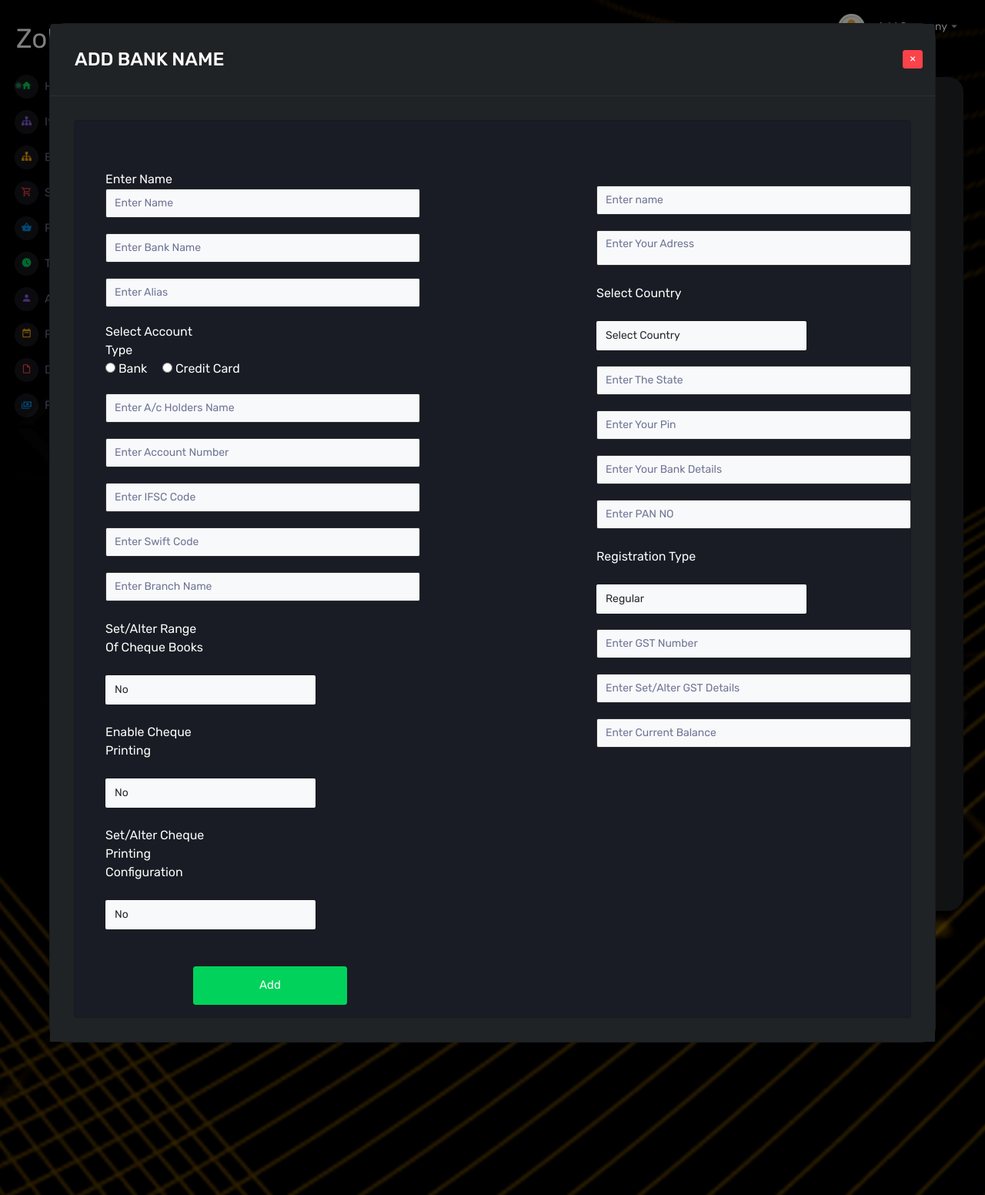
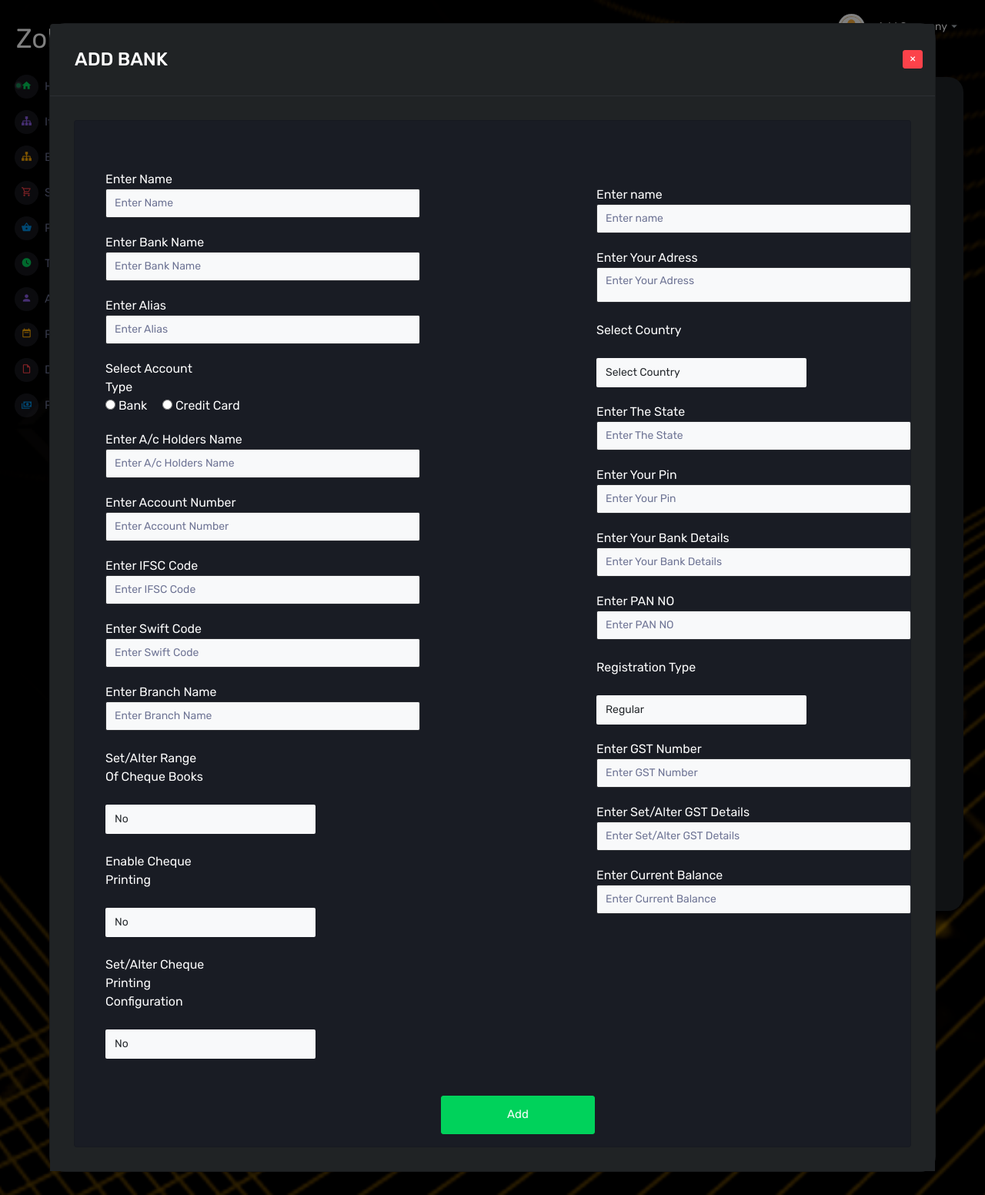
Before and after one commit to amal-davis/sample2, a Django app: page /payment_details/1/ in a window 1280 px wide, after a click that opens the changed part. Shown: the whole page at 77% size. Run offline with Django 4.2, Linux system fonts and the light colour scheme; tables that the repository leaves empty hold one stand-in row (values such as "Sample post"); some libraries are stand-ins or nearby versions.

Commit message:
Updated Files

```diff
--- a/zohoapp/templates/payment_details_edit.html
+++ b/zohoapp/templates/payment_details_edit.html
@@ -219,6 +219,8 @@
             {% for v in bank %}
             <option value="{{ v.bnk_name }}"{% if cash_value == payment.cash %} selected {% endif %}>{{ v.bnk_name }}</option>
             {% endfor %}
+            <option value="{{ payment.cash }}" selected>{{ payment.cash }}</option>
+
           </select>
           <button type="button" class="btn btn-sm"  style="background-color: rgb(230, 171, 45); color: #fff;" data-toggle="modal" data-target="#Add_bank">+</button>
         </div>
@@ -269,7 +271,7 @@
   <div class="modal-dialog modal-lg">
     <div class="modal-content" style="background: rgb(32, 35, 37);border-radius: 20px;">
       <div class="modal-header " style="background: rgb(32, 35, 37);">
-          <h3 class="m-3 text-uppercase">Add Bank Name</h3>
+          <h3 class="m-3 text-uppercase">Add Bank</h3>
           <button type="button" class="close btn btn-sm btn-danger " data-dismiss="modal" aria-label="Close">
               <span aria-hidden="true">&times;</span>
           </button>
@@ -295,11 +297,13 @@
                     </div>
 
                       <div class="col-sm-8" style="margin-top: 20px;">
+                        <label for="">Enter Bank Name</label>
                         <input name="bnk_nm" id="bnk_nm" class="form-control bg-light text-dark" placeholder="Enter Bank Name">
 
                       </div>
 
                       <div class="col-sm-8" style="margin-top: 20px;">
+                        <label for="">Enter Alias</label>
                         <input type="text" name="main_alias" id="main_alias" class="form-control bg-light text-dark" placeholder="Enter Alias">
                     </div>
                     <div class="col-sm-8">
@@ -315,21 +319,25 @@
                 </div>
                 <div class="col-sm-8" style="margin-top: 20px;">
 
-
+                <label for="">Enter A/c Holders Name</label>
                     <input type="text" name="ac_holder" id="ac_holder" class="form-control bg-light text-dark" class="form-control bg-light text-dark" placeholder="Enter A/c Holders Name">
                 </div>
                 <div class="col-sm-8" style="margin-top: 20px;">
+                  <label for="">Enter Account Number</label>
                   <input type="text" name="ac_number" id="ac_number" class="form-control bg-light text-dark" placeholder="Enter Account Number">
               </div>
 
               <div class="col-sm-8" style="margin-top: 20px;">
+                <label for="">Enter IFSC Code</label>
                 <input type="text" name="ifsc" id="ifsc" class="form-control bg-light text-dark" placeholder="Enter IFSC Code">
             </div>
             <div class="col-sm-8" style="margin-top: 20px;">
+              <label for="">Enter Swift Code</label>
               <input type="text" name="sw_code" id="sw_code" class="form-control bg-light text-dark" placeholder="Enter Swift Code">
 
             </div>
             <div class="col-sm-8" style="margin-top: 20px;">
+              <label for="">Enter Branch Name</label>
               <input type="text" name="br_name" id="br_name" class="form-control bg-light text-dark" placeholder="Enter Branch Name">
           </div>
           <div class="col-sm-8" style="margin-top: 20px;">
@@ -374,10 +382,12 @@
         <div class="col-lg-6">
 
           <div class="col-sm-8" style="margin-top: 20px;">
+            <label for="">Enter name</label>
             <input type="text" name="name" id="name" class="form-control bg-light text-dark" class="form-control bg-light text-dark" placeholder="Enter name">
 
           </div>
           <div class="col-sm-8" style="margin-top: 20px;">
+            <label for="">Enter Your Adress</label>
             <textarea  id="address" cols="30" rows="10" name="address" class="form-control bg-light text-dark" placeholder="Enter Your Adress"></textarea>
 
           </div>
@@ -642,20 +652,24 @@
 
                   </div>
       <div class="col-sm-8" style="margin-top: 20px;">
+        <label for="">Enter The State</label>
         <input type="text" name="state" id="state" class="form-control bg-light text-dark" placeholder="Enter The State">
 
           </div>
           <div class="col-sm-8" style="margin-top: 20px;">
+            <label for="">Enter Your Pin</label>
             <input type="text" name="pin" id="pin" class="form-control bg-light text-dark" placeholder="Enter Your Pin">
 
               </div>
 
 
               <div class="col-sm-8" style="margin-top: 20px;">
+                <label for="">Enter Your Bank Details</label>
                 <input type="text" name="bnk_det" id="bnk_det" class="form-control bg-light text-dark" placeholder="Enter Your Bank Details">
 
                   </div>
                   <div class="col-sm-8" style="margin-top: 20px;">
+                    <label for="">Enter PAN NO</label>
                     <input type="text" name="pan" id="pan" class="form-control bg-light text-dark" placeholder="Enter PAN NO">
 
                       </div>
@@ -676,13 +690,16 @@
                       </div>
                       </div>
                       <div class="col-sm-8" style="margin-top: 20px;">
+                        <label for="">Enter GST Number</label>
                         <input type="text" name="gstin" id="gstin" class="form-control bg-light text-dark" placeholder="Enter GST Number">
 
                     </div>
                     <div class="col-sm-8" style="margin-top: 20px;">
+                      <label for="">Enter Set/Alter GST Details</label>
                       <input type="text" name="gst_det" id="gst_det" class="form-control bg-light text-dark" placeholder="Enter Set/Alter GST Details ">
                   </div>
                   <div class="col-sm-8" style="margin-top: 20px;">
+                    <label for="">Enter Current Balance</label>
                     <input type="text" name="balance" id="balance" class="form-control bg-light text-dark" placeholder="Enter Current Balance">
 
                 </div>
@@ -691,8 +708,8 @@
             </div>
           </div>
           <div class="row mt-5">
-            <div class="col-sm-12" style="text-align: center;">
-                <button type="button" data-dismiss="modal" aria-label="Close" style="width: 200px; height: 50px;" id="CreateBanking" class="btn btn-success" value="Add">Add</button>
+            <div class="col-sm-12 " style="margin-left: 460px;">
+                <button type="button"  data-dismiss="modal" aria-label="Close" style="width: 200px; height: 50px;" id="CreateBanking" class="btn btn-success text-center" value="Add">Add</button>
             </div>
         </div>
           </form>
--- a/zohoapp/templates/payment_list.html
+++ b/zohoapp/templates/payment_list.html
@@ -11,11 +11,11 @@
 <div class="vendor-name" style="margin-top: 20px;">
     <h5>{{ payment.vendor.first_name }} &nbsp;{{ payment.vendor.last_name }}</h5>
 </div>
-<div class="container-fluid" style="background-color: burlywood; height: 1000px; margin-top: 40px;" >
+<div class="container-fluid" id="whatToPrint" style="background-color: burlywood; height: 1000px; margin-top: 40px;" >
     <div class="list-group">
         <h2 class="text-dark text-center" style="margin-top: 20px;">Payment Made</h2>
         <div class="vendor-company" style="margin-top: 30px;">
-            <h3  style="color: #6c7293;">{{ payment.vendor.company_name }}</h3>
+            <h3  style="color: #6c7293;">{{company.company_name }}</h3>
 
            </div>
         <div class="row" style="margin-top: 30px;">
--- a/zohoapp/templates/payment_method_add.html
+++ b/zohoapp/templates/payment_method_add.html
@@ -281,7 +281,7 @@
   <div class="modal-dialog modal-lg">
     <div class="modal-content" style="background: rgb(32, 35, 37);border-radius: 20px;">
       <div class="modal-header " style="background: rgb(32, 35, 37);">
-          <h3 class="m-3 text-uppercase">Add Bank Name</h3>
+          <h3 class="m-3 text-uppercase">Add Bank</h3>
           <button type="button" class="close btn btn-sm btn-danger " data-dismiss="modal" aria-label="Close">
               <span aria-hidden="true">&times;</span>
           </button>
--- a/zohoapp/templates/payment_template.html
+++ b/zohoapp/templates/payment_template.html
@@ -23,7 +23,7 @@
         <h5>{{ payment.vendor.first_name }} &nbsp;{{ payment.vendor.last_name }}</h5>
     </div>
 
-    <div class="container-fluid  text-dark" style=" margin-top: 40px; background-color: azure;"  >
+    <div class="container-fluid  text-dark" id="whatToPrint" style=" margin-top: 40px; background-color: azure;"  >
         <div class="row">
             <div class="col-lg-9">
             </div>
@@ -43,7 +43,7 @@
         </div>
 
 
-<section id="container" style="height: 1000px;" >
+<section  style="height: 1000px;" >
 
         <div class="heading text-center" style="margin-top: 20px; ">
             <h2>Payment Made</h2>
```
Also changed, not shown: zohoapp/templates/payment_details.html (+83 -63 lines).
